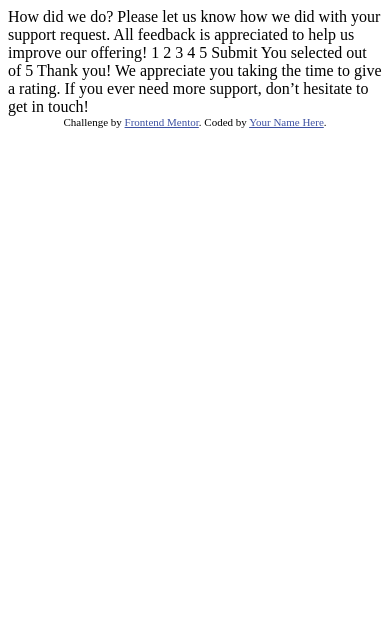
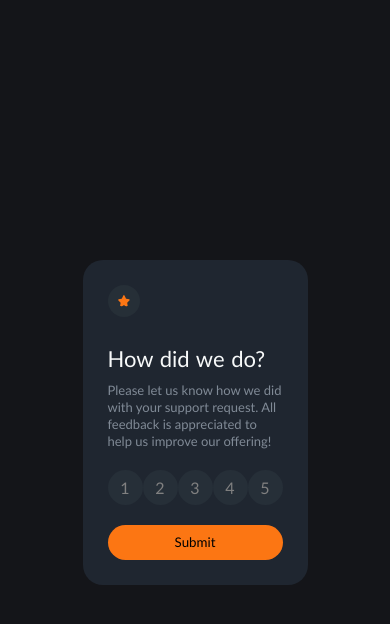
Before and after one commit to ENG-BXI/interactive-rating-component-main, a plain HTML site: page index.html in a window 390 px wide. Drawn offline with Linux system fonts and the light colour scheme.

Commit message:
modify the style and text size and add image without animation and responsive page

```diff
--- a/index.html
+++ b/index.html
@@ -1,44 +1,63 @@
 <!DOCTYPE html>
 <html lang="en">
-<head>
-  <meta charset="UTF-8">
-  <meta name="viewport" content="width=device-width, initial-scale=1.0"> <!-- displays site properly based on user's device -->
+  <head>
+    <meta charset="UTF-8" />
+    <meta name="viewport" content="width=device-width, initial-scale=1.0" />
+    <!-- displays site properly based on user's device -->
 
-  <link rel="icon" type="image/png" sizes="32x32" href="./images/favicon-32x32.png">
+    <link
+      rel="icon"
+      type="image/png"
+      sizes="32x32"
+      href="./images/favicon-32x32.png"
+    />
+    <link rel="stylesheet" href="style.css" />
+    <title>Frontend Mentor | Interactive rating component</title>
 
-  <title>Frontend Mentor | Interactive rating component</title>
+    <!-- Feel free to remove these styles or customise in your own stylesheet 👍 -->
+  </head>
+  <body>
+    <div id="root">
+      <div id="cart">
+        <img src="./images/icon-star.svg" alt="start image" />
+        <h2>How did we do?</h2>
+        <p>
+          Please let us know how we did with your support request. All feedback
+          is appreciated to help us improve our offering!
+        </p>
+        <div id="circle-numbers">
+          <div class="circle">1</div>
+          <div class="circle">2</div>
+          <div class="circle">3</div>
+          <div class="circle">4</div>
+          <div class="circle">5</div>
+        </div>
+        <button>Submit</button>
+      </div>
+    </div>
+  </body>
+</html>
+<!--
 
-  <!-- Feel free to remove these styles or customise in your own stylesheet 👍 -->
-  <style>
-    .attribution { font-size: 11px; text-align: center; }
-    .attribution a { color: hsl(228, 45%, 44%); }
-  </style>
-</head>
 <body>
 
-  <!-- Rating state start -->
 
-  How did we do?
 
-  Please let us know how we did with your support request. All feedback is appreciated
-  to help us improve our offering!
+
 
   1 2 3 4 5
 
-  Submit
 
-  <!-- Rating state end -->
 
-  <!-- Thank you state start -->
 
-  You selected <!-- Add rating here --> out of 5
+
+  You selected  out of 5
 
   Thank you!
 
   We appreciate you taking the time to give a rating. If you ever need more support,
   don’t hesitate to get in touch!
 
-  <!-- Thank you state end -->
 
 
   <div class="attribution">
@@ -46,4 +65,4 @@
     Coded by <a href="#">Your Name Here</a>.
   </div>
 </body>
-</html>
+ -->
--- /dev/null
+++ b/style.css
@@ -0,0 +1,95 @@
+/* #141519 */
+* {
+    padding: 0;
+    margin: 0;
+    box-sizing: border-box;
+    font-family: 'Gill Sans', 'Gill Sans MT', Calibri, 'Trebuchet MS', sans-serif
+}
+
+#root {
+    display: flex;
+    justify-content: center;
+    align-items: center;
+    height: 100vh;
+    width: 100vw;
+    background-color: #141519;
+}
+
+#root #cart {
+    background-color: #1f2630;
+    margin: 0 24.5rem;
+    padding: 25px;
+    border-radius: 20px;
+    -webkit-border-radius: 20px;
+    -moz-border-radius: 20px;
+    -ms-border-radius: 20px;
+    -o-border-radius: 20px;
+}
+
+#root #cart img {
+    background-color: #262f37;
+    padding: 10px;
+    border-radius: 50%;
+    width: 32px;
+    height: 32px;
+    -webkit-border-radius: 50%;
+    -moz-border-radius: 50%;
+    -ms-border-radius: 50%;
+    -o-border-radius: 50%;
+    margin-bottom: 25px;
+}
+
+#root #cart h2 {
+    color: #f7f9f9;
+    font-size: 22px;
+    word-spacing: 1px;
+    font-weight: 500;
+    margin-bottom: 10px;
+}
+
+#root #cart p {
+    color: #808a96;
+    font-size: 13px;
+    line-height: 17px;
+
+
+}
+
+#root #cart #circle-numbers {
+    display: flex;
+    justify-content: space-between;
+    margin: 20px 0;
+}
+
+#root #cart #circle-numbers .circle {
+    background-color: #262f38;
+    color: gray;
+    width: 35px;
+    height: 35px;
+    text-align: center;
+    padding-top: 8px;
+    border-radius: 50%;
+    -webkit-border-radius: 50%;
+    -moz-border-radius: 50%;
+    -ms-border-radius: 50%;
+    -o-border-radius: 50%;
+}
+#root #cart button {
+    background-color: #fc7613;
+    border: none;
+    width: 100%;
+    height: 35px;
+    border-radius: 20px;
+    -webkit-border-radius: 20px;
+    -moz-border-radius: 20px;
+    -ms-border-radius: 20px;
+    -o-border-radius: 20px;
+}
+.attribution {
+    font-size: 11px;
+    text-align: center;
+}
+
+.attribution a {
+    color: hsl(228, 45%, 44%);
+}
```
